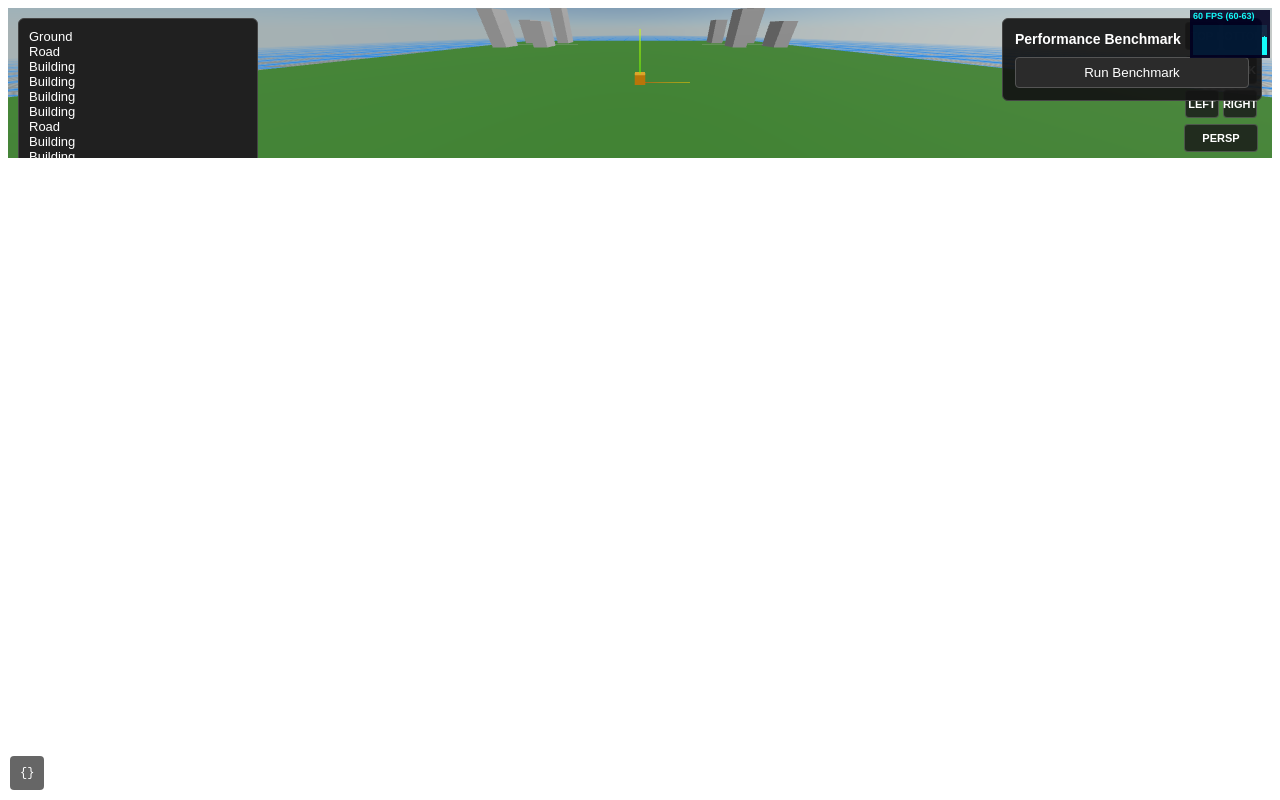
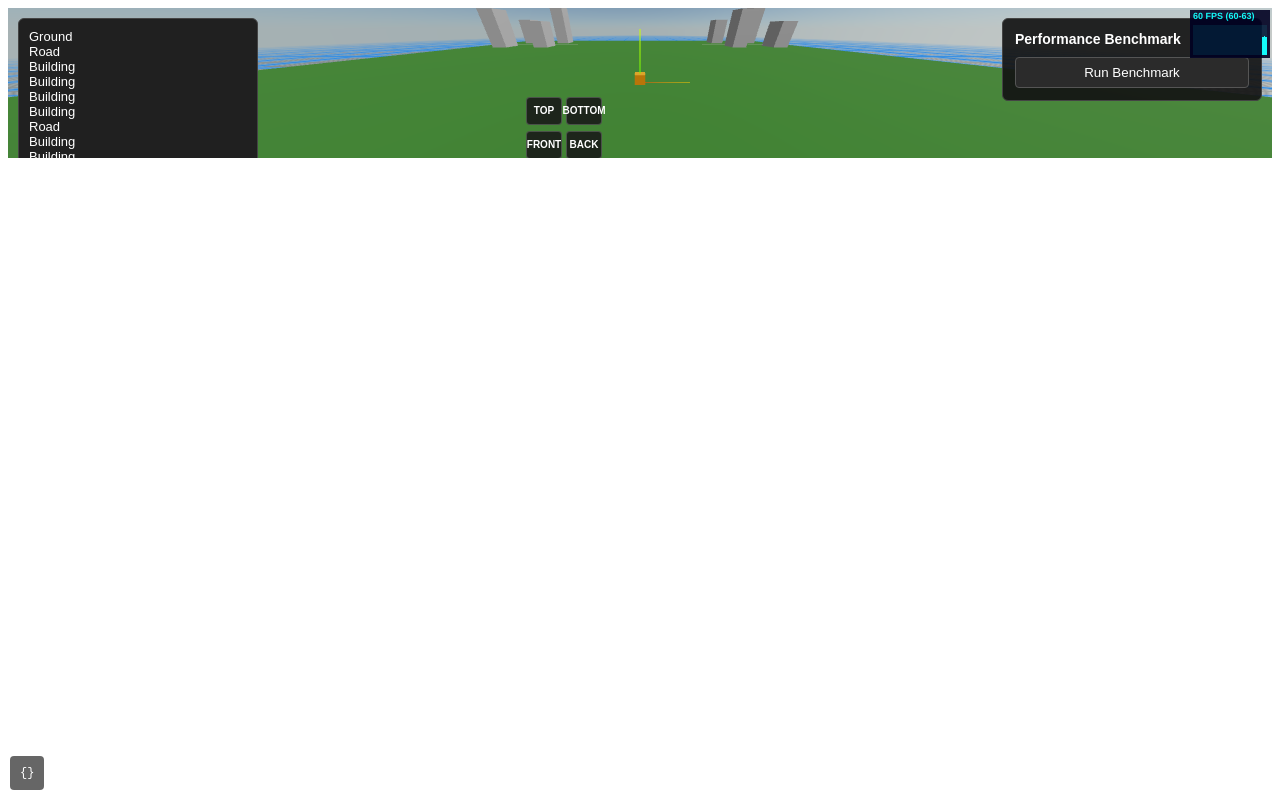
Before and after one commit to cygnusNithin/nova-engine, a React (Vite) app: page / in a window 1280 px wide. Built offline with nearby package versions, Linux system fonts and the light colour scheme; the HTML template or start-up script is replaced by a standard one.

Commit message:
Improve editor view gizmo positioning and controls

```diff
--- a/src/engine/editor/view/ViewGizmo.jsx
+++ b/src/engine/editor/view/ViewGizmo.jsx
@@ -19,9 +19,7 @@ export default function ViewGizmo() {
 
   const snapView = (direction, up) => {
     const target = getTarget();
-
     const currentDistance = camera.position.distanceTo(target);
-
     const distance = Math.max(currentDistance, 8);
 
     const position = target
@@ -29,24 +27,17 @@ export default function ViewGizmo() {
       .add(direction.clone().normalize().multiplyScalar(distance));
 
     camera.position.copy(position);
-
     camera.up.copy(up);
-
     camera.lookAt(target);
-
     camera.updateProjectionMatrix();
+    camera.updateMatrixWorld(true);
   };
 
   const toggleProjection = () => {
     const target = getTarget();
-
     const position = camera.position.clone();
-
-    const quaternion = camera.quaternion.clone();
-
     const up = camera.up.clone();
-
-    const distance = camera.position.distanceTo(target);
+    const distance = Math.max(camera.position.distanceTo(target), 8);
 
     // ==========================================================
     // Perspective -> Orthographic
@@ -54,9 +45,7 @@ export default function ViewGizmo() {
 
     if (camera.isPerspectiveCamera) {
       const aspect = size.width / Math.max(size.height, 1);
-
       const halfHeight = Math.max(distance * 0.35, 4);
-
       const halfWidth = halfHeight * aspect;
 
       const nextCamera = new THREE.OrthographicCamera(
@@ -69,20 +58,13 @@ export default function ViewGizmo() {
       );
 
       nextCamera.position.copy(position);
+      nextCamera.up.copy(up);
+      nextCamera.lookAt(target);
+      nextCamera.zoom = 1;
+      nextCamera.updateProjectionMatrix();
+      nextCamera.updateMatrixWorld(true);
 
-      nextCamera.quaternion.copy(quaternion);
-
-      nextCamera.up.copy(up);
-
-      nextCamera.zoom = 1;
-
-      nextCamera.lookAt(target);
-
-      nextCamera.updateProjectionMatrix();
-
-      set({
-        camera: nextCamera,
-      });
+      set({ camera: nextCamera });
 
       return;
     }
@@ -99,52 +81,40 @@ export default function ViewGizmo() {
     );
 
     nextCamera.position.copy(position);
+    nextCamera.up.copy(up);
+    nextCamera.lookAt(target);
+    nextCamera.updateProjectionMatrix();
+    nextCamera.updateMatrixWorld(true);
 
-    nextCamera.quaternion.copy(quaternion);
-
-    nextCamera.up.copy(up);
-
-    nextCamera.lookAt(target);
-
-    nextCamera.updateProjectionMatrix();
-
-    set({
-      camera: nextCamera,
-    });
+    set({ camera: nextCamera });
   };
 
   const buttonStyle = {
-    width: 34,
+    width: 36,
     height: 28,
-
+    padding: 0,
     border: "1px solid rgba(255,255,255,0.2)",
-
-    background: "rgba(25,25,25,0.82)",
-
+    background: "rgba(25,25,25,0.88)",
     color: "#ffffff",
-
     borderRadius: 4,
-
     cursor: "pointer",
-
-    fontSize: 11,
-
+    fontSize: 10,
     fontWeight: 600,
-
+    lineHeight: 1,
     display: "flex",
-
     alignItems: "center",
-
     justifyContent: "center",
+    boxSizing: "border-box",
   };
 
   const axisButton = (label, direction, up) => (
     <button
       type="button"
+      aria-label={`View ${label.toLowerCase()}`}
       style={buttonStyle}
+      onPointerDown={(event) => event.stopPropagation()}
       onClick={(event) => {
         event.stopPropagation();
-
         snapView(direction, up);
       }}
     >
@@ -156,29 +126,24 @@ export default function ViewGizmo() {
     <Html fullscreen zIndexRange={[1000, 0]}>
       <div
         style={{
-          position: "absolute",
-
+          position: "fixed",
           top: 14,
           right: 14,
-
+          width: 124,
           display: "flex",
           flexDirection: "column",
-
-          alignItems: "center",
-
+          alignItems: "stretch",
           gap: 6,
-
           pointerEvents: "auto",
-
           userSelect: "none",
+          boxSizing: "border-box",
         }}
-        onPointerDown={(event) => {
-          event.stopPropagation();
-        }}
+        onPointerDown={(event) => event.stopPropagation()}
       >
         <div
           style={{
             display: "flex",
+            justifyContent: "center",
             gap: 4,
           }}
         >
@@ -198,6 +163,7 @@ export default function ViewGizmo() {
         <div
           style={{
             display: "flex",
+            justifyContent: "center",
             gap: 4,
           }}
         >
@@ -217,6 +183,7 @@ export default function ViewGizmo() {
         <div
           style={{
             display: "flex",
+            justifyContent: "center",
             gap: 4,
           }}
         >
@@ -235,14 +202,14 @@ export default function ViewGizmo() {
 
         <button
           type="button"
+          aria-label="Toggle camera projection"
           style={{
             ...buttonStyle,
-
-            width: 74,
+            width: "100%",
           }}
+          onPointerDown={(event) => event.stopPropagation()}
           onClick={(event) => {
             event.stopPropagation();
-
             toggleProjection();
           }}
         >
```
